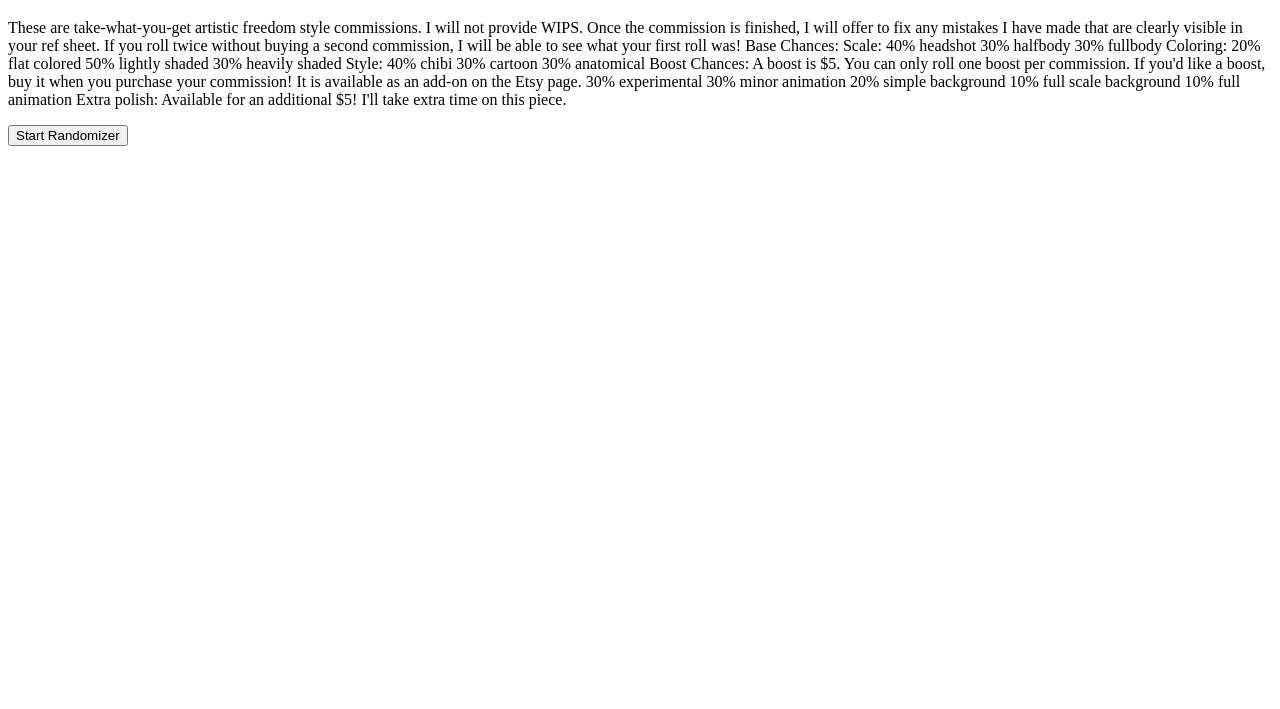
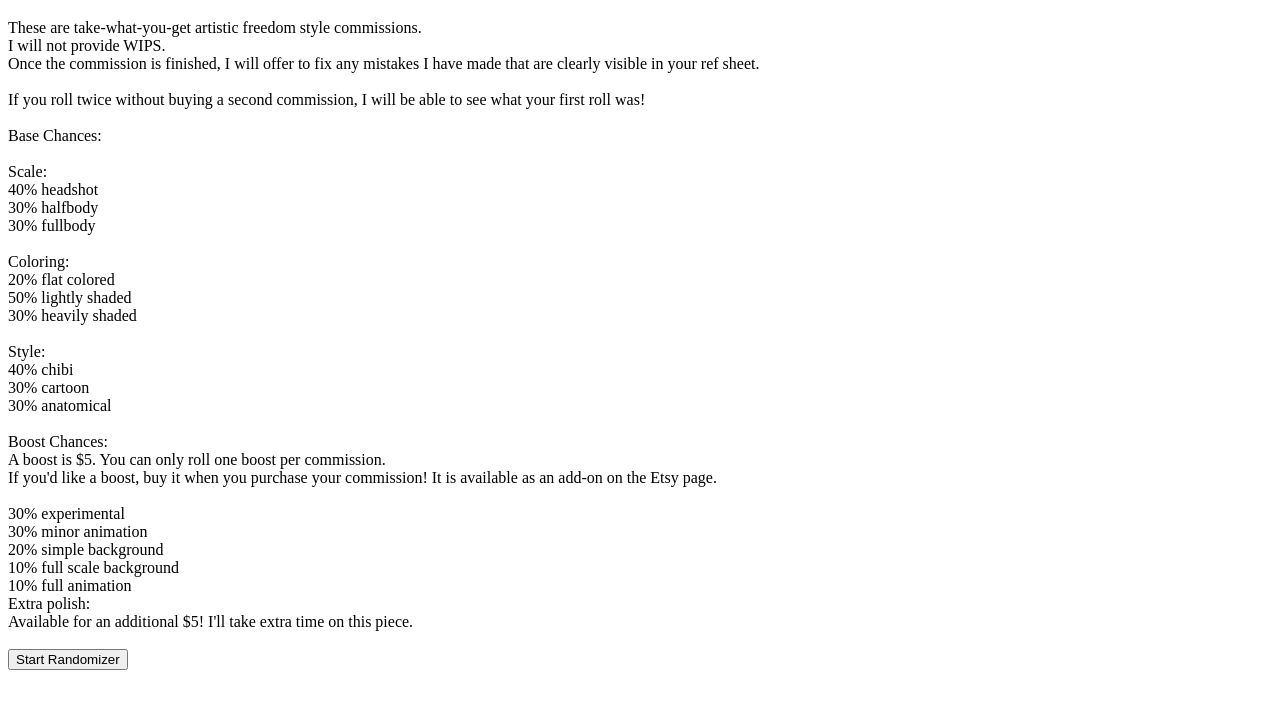
Before and after one commit to kreptv/kreptv.github.io, a plain HTML site: page index.html in a window 1280 px wide. Shown: the part 61-770 px from the top of the page. Drawn offline with Linux system fonts and the light colour scheme.

Commit message:
testagain

```diff
--- a/index.html
+++ b/index.html
@@ -6,47 +6,46 @@
 
 
 <h1>Krepta's Gacha Commission Spins!</h1>
-<p>These are take-what-you-get artistic freedom style commissions.
-    I will not provide WIPS.
-    Once the commission is finished, I will offer to fix any mistakes I have made that are clearly visible in your ref sheet.
+<p>These are take-what-you-get artistic freedom style commissions.<br>
+    I will not provide WIPS.<br>
+    Once the commission is finished, I will offer to fix any mistakes I have made that are clearly visible in your ref sheet.<br>
+    <br>
+    If you roll twice without buying a second commission, I will be able to see what your first roll was!<br>
+    <br>
+    Base Chances:<br>
+    <br>
+        Scale:<br>
+        40% headshot<br>
+        30% halfbody<br>
+        30% fullbody<br>
+        <br>
+        Coloring:<br>
+        20% flat colored<br>
+        50% lightly shaded<br>
+        30% heavily shaded<br>
+        <br>
+        Style:<br>
+        40% chibi<br>
+        30% cartoon<br>
+        30% anatomical<br>
+        <br>
+    Boost Chances:<br>
+        A boost is $5. You can only roll one boost per commission.<br>
+        If you'd like a boost, buy it when you purchase your commission! It is available as an add-on on the Etsy page.<br>
+        <br>
+        30% experimental<br>
+        30% minor animation<br>
+        20% simple background<br>
+        10% full scale background<br>
+        10% full animation<br>
 
-    If you roll twice without buying a second commission, I will be able to see what your first roll was!
+    Extra polish:<br>
+        Available for an additional $5! I'll take extra time on this piece.<br>
+        <br>
 
-    Base Chances:
-
-        Scale:
-        40% headshot
-        30% halfbody
-        30% fullbody
-
-        Coloring:
-        20% flat colored
-        50% lightly shaded
-        30% heavily shaded
-
-        Style:
-        40% chibi
-        30% cartoon
-        30% anatomical
-
-    Boost Chances:
-        A boost is $5. You can only roll one boost per commission.
-        If you'd like a boost, buy it when you purchase your commission! It is available as an add-on on the Etsy page.
-
-        30% experimental
-        30% minor animation
-        20% simple background
-        10% full scale background
-        10% full animation
-
-    Extra polish:
-        Available for an additional $5! I'll take extra time on this piece.
+        <button onclick="StartRandomizer()">Start Randomizer</button><br>
 
         <p id="showResults"></p>
-
-
-        <button onclick="StartRandomizer()">Start Randomizer</button>
-
 
         <script>
         function StartRandomizer() {
@@ -128,7 +127,12 @@
             boost: boost
             };
 
-            document.getElementById("showResults").innerHTML = newRoll;
+            document.getElementById("showResults").innerHTML =
+                "username: " + newRoll.userName + "\n" +
+                "scale: " + newRoll.scale + "\n" +
+                "coloring: " + newRoll.coloring + "\n" +
+                "style: " + newRoll.style + "\n" +
+                "boost: " + newRoll.boost;
         }
 
 
```
